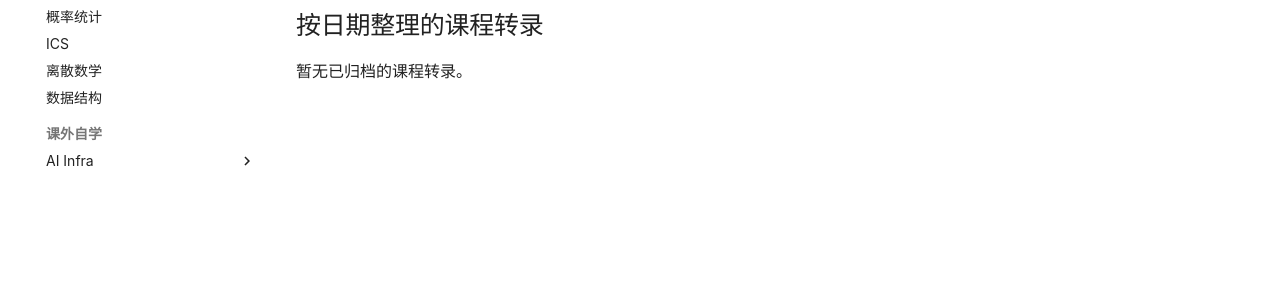
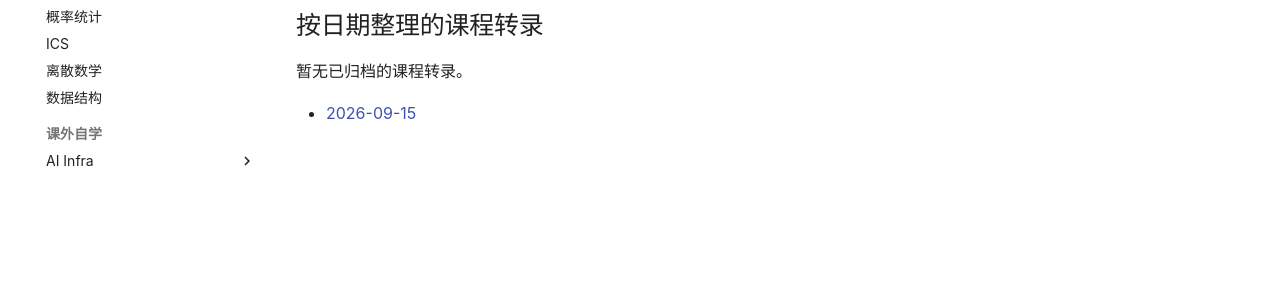
Before and after one commit to Lodpixel/Lec-Notes, an MkDocs documentation site: the page built from docs/课内/1844/index.md, in a window 1280 px wide. Shown: the part 237-534 px from the top of the page. Built offline with MkDocs 1.6.1 and Material for MkDocs 9.7.7, drawn with Linux system fonts in a browser that asks for light colours; comment, search, counter and statistics services are not loaded.

Commit message:
Update lecture transcript: docs/课内/1844/index.md

```diff
--- a/docs/课内/1844/index.md
+++ b/docs/课内/1844/index.md
@@ -5,3 +5,5 @@
 ## 按日期整理的课程转录
 
 暂无已归档的课程转录。
+
+- [2026-09-15](2026-09-15.md)
```
